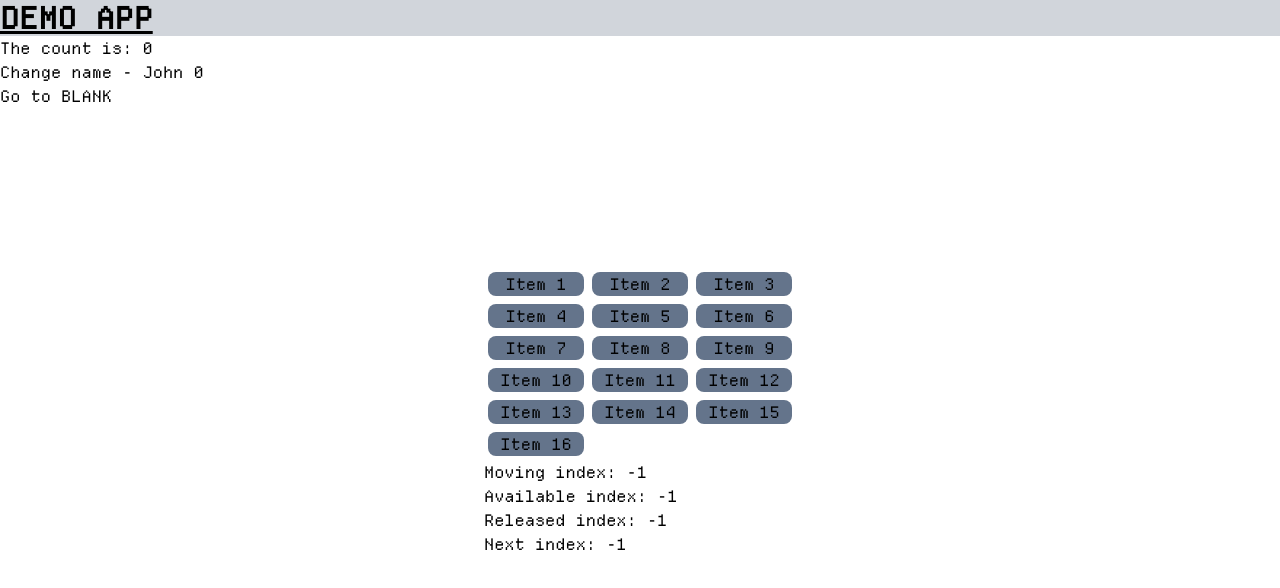
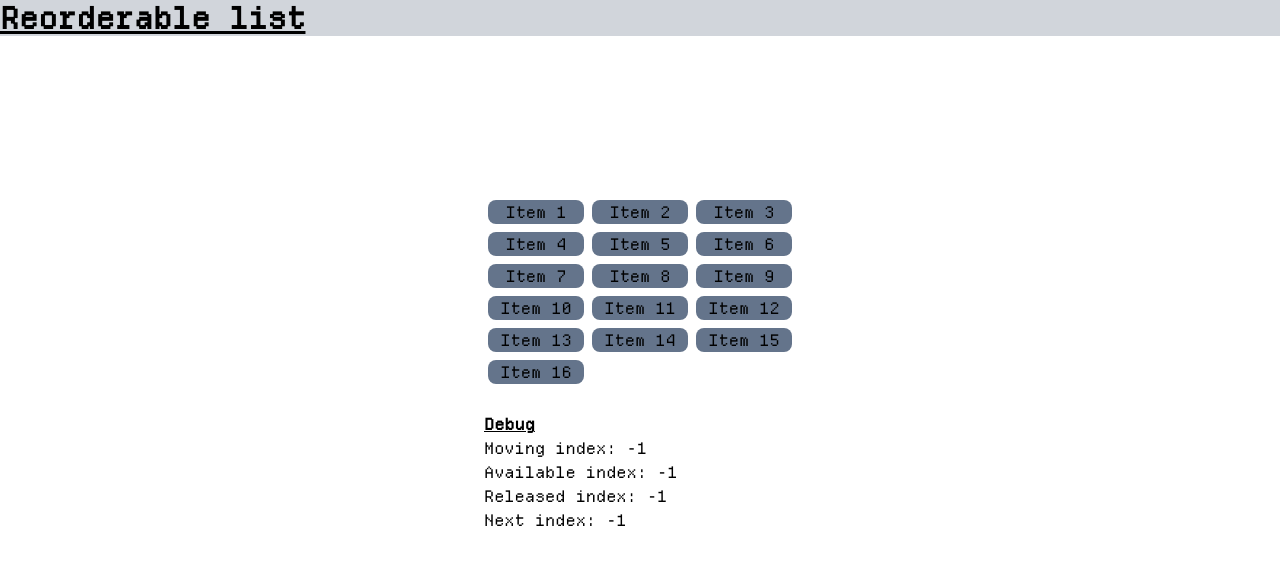
Before and after one commit to pr0g/reorderable-list, a React (Vite) app: page / in a window 1280 px wide. Shown: the top 588 px of the page. Built offline with nearby package versions, Linux system fonts and the light colour scheme.

Commit message:
clean-up random experimental code

```diff
--- a/src/app.tsx
+++ b/src/app.tsx
@@ -1,44 +1,11 @@
-import { useCallback, useEffect, useMemo, useState } from "react";
-
 import { ReorderableList } from "./reorderable-list";
-import { Link } from "react-router";
-import { useEffectEvent } from "use-effect-event";
 
 export const App = () => {
-  const [count, setCount] = useState(0);
-  const [name, setName] = useState("John");
-  const [combined, setCombined] = useState("");
-
-  const combine = useEffectEvent((n: string) => {
-    setCombined(n + " " + count);
-  });
-
-  useEffect(() => {
-    console.log("name changed!");
-    combine(name);
-  }, [name]);
-
-  const onClick = useCallback(() => {
-    setCount((count) => count + 1);
-  }, []);
-
-  const buttonStyle = useMemo(() => {
-    return { display: "block" };
-  }, []);
-
   return (
     <>
       <h1 className="sm:text-3xl text-2xl font-bold underline bg-gray-300">
-        DEMO APP
+        Reorderable list
       </h1>
-      <button onClick={onClick}>The count is: {count}</button>
-      <button style={buttonStyle} onClick={() => setName((name) => name + "a")}>
-        Change name - {combined}
-      </button>
-      <Link to="/blank" id="back-link">
-        Go to BLANK
-      </Link>
-
       <div className="flex flex-row justify-center py-40">
         <ReorderableList />
       </div>
--- a/src/reorderable-list.tsx
+++ b/src/reorderable-list.tsx
@@ -433,6 +433,8 @@ export const ReorderableList = memo(function ReorderableList() {
           );
         })}
       </ul>
+      <br />
+      <h2 className="text-l font-bold underline">Debug</h2>
       <p>Moving index: {state.movingIndex}</p>
       <p>Available index: {state.availableIndex}</p>
       <p>Released index: {state.justReleasedIndex}</p>
```
